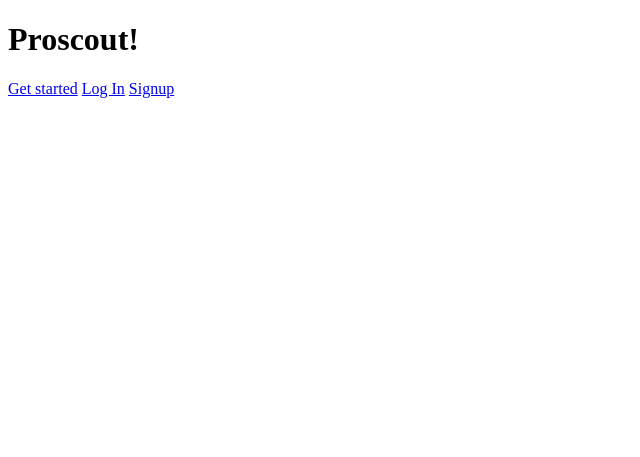
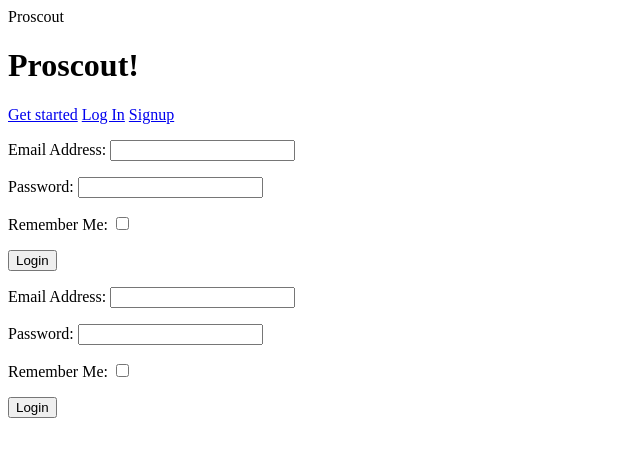
Before and after one commit to stevenbandola/proscout, a PHP site: page / in a window 1280 px wide. Shown: the top 457 px of the page, without its empty margins (0-640 px from the left). Run offline with PHP 8.4, Linux system fonts and the light colour scheme.

Commit message:
laying out some modals

```diff
--- a/index.php
+++ b/index.php
@@ -5,6 +5,9 @@
     <meta name="title" content="Proscout">
     <meta name="description" content="The best way to be found">
     <meta name="keywords" content="Modeling, Fashion, proscout">
+
+    <link src=''
+
 
     <title>Proscout</title>
 </head>
@@ -17,5 +20,32 @@
     <a href="#">Log In</a>
     <a href="#">Signup</a>
 
+    <div class='jqModal' id='modal_login'>
+
+        <form action='' method="post">
+
+        	<p>Email Address: <input type="text" name="login_email" id='login_email' /></p>
+            <p>Password: <input type="password" name="login_password" id='login_password' /></p>
+            <p>Remember Me: <input type='checkbox' name='login_remember' id='login_remember'  /></p>
+        	<p><input type='submit' name='login_submit' id='login_submit' value='Login'  /></p>
+
+        </form>
+
+    </div>
+
+    <div class='jqModal' id='modal_signup'>
+
+        <form action='' method="post">
+
+
+        	<p>Email Address: <input type="text" name="login_email" id='login_email' /></p>
+            <p>Password: <input type="password" name="login_password" id='login_password' /></p>
+            <p>Remember Me: <input type='checkbox' name='login_remember' id='login_remember'  /></p>
+        	<p><input type='submit' name='login_submit' id='login_submit' value='Login'  /></p>
+
+        </form>
+
+    </div>
+
 </body>
 </html>
```
